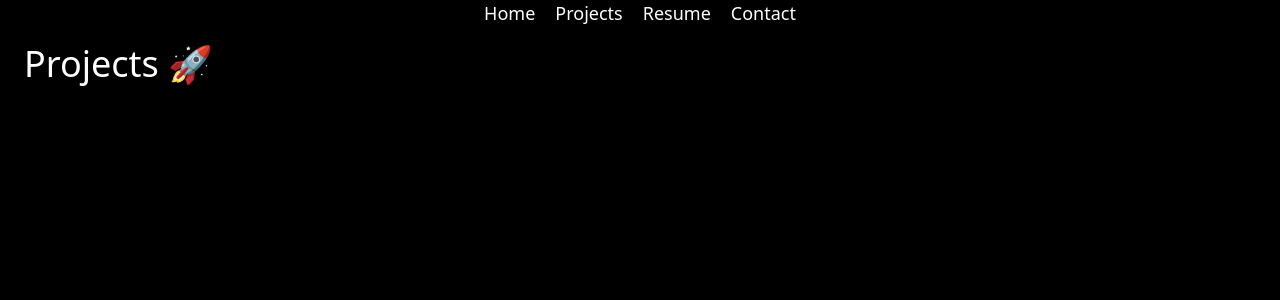
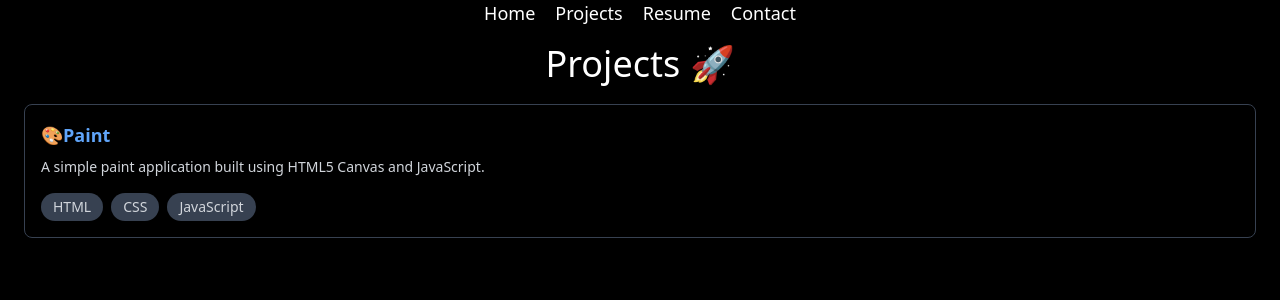
Before and after one commit to sujalcharati/portfolio, a Next.js app: page /Projects in a window 1280 px wide. Shown: the top 300 px of the page. Built offline with nearby package versions, Linux system fonts and the light colour scheme.

Commit message:
first project

```diff
--- a/app/components/Projects.tsx
+++ b/app/components/Projects.tsx
@@ -5,10 +5,49 @@ export const Projects: React.FC = () => {
 
 
   return (
-    <div className='bg-black text-white min-h-screen p-6'>
-    <div className='flex justify-start items-center min-h-20 '>
-      <h3 className='text-4xl'>Projects 🚀</h3>
-    </div>
-    </div>
-  );
-}
+    // <div className='bg-black text-white min-h-screen p-6'>
+    //   <div className='flex justify-center items-center min-h-20'>
+    //     <div className='w-full max-w-4xl'>
+    //       <h3 className='text-4xl'>Projects 🚀</h3>
+    //       <div className='mt-8'>
+    //         <h4 className='text-2xl'>Paint 🎨</h4>
+    //         <p className='text-lg'>A simple paint application built using HTML5 Canvas and JavaScript.</p>
+    //       </div>
+    //     </div>
+    //   </div>
+    // </div>
+
+        <div className=" bg-black text-white min-h-screen p-6">
+          <h2 className="flex justify-center items-center min-h-20">
+            <span className='text-4xl' >Projects 🚀</span>
+
+          </h2>
+          <div className="border border-gray-700 rounded-lg p-4">
+            <a
+              href="#"
+              className="text-blue-400 text-lg font-semibold flex items-center space-x-2 mb-2"
+            >
+
+              <span> 🎨Paint</span>
+            </a>
+            <p className="text-gray-300 text-sm mb-4">
+            A simple paint application built using HTML5 Canvas and JavaScript.
+            </p>
+            <div className="flex flex-wrap gap-2">
+              <span className="bg-gray-700 text-gray-300 px-3 py-1 rounded-full text-sm">
+                HTML
+              </span>
+              <span className="bg-gray-700 text-gray-300 px-3 py-1 rounded-full text-sm">
+                CSS
+              </span>
+              <span className="bg-gray-700 text-gray-300 px-3 py-1 rounded-full text-sm">
+                JavaScript
+              </span>
+
+            </div>
+          </div>
+        </div>
+      );
+    };
+
+    export default Projects;
```
